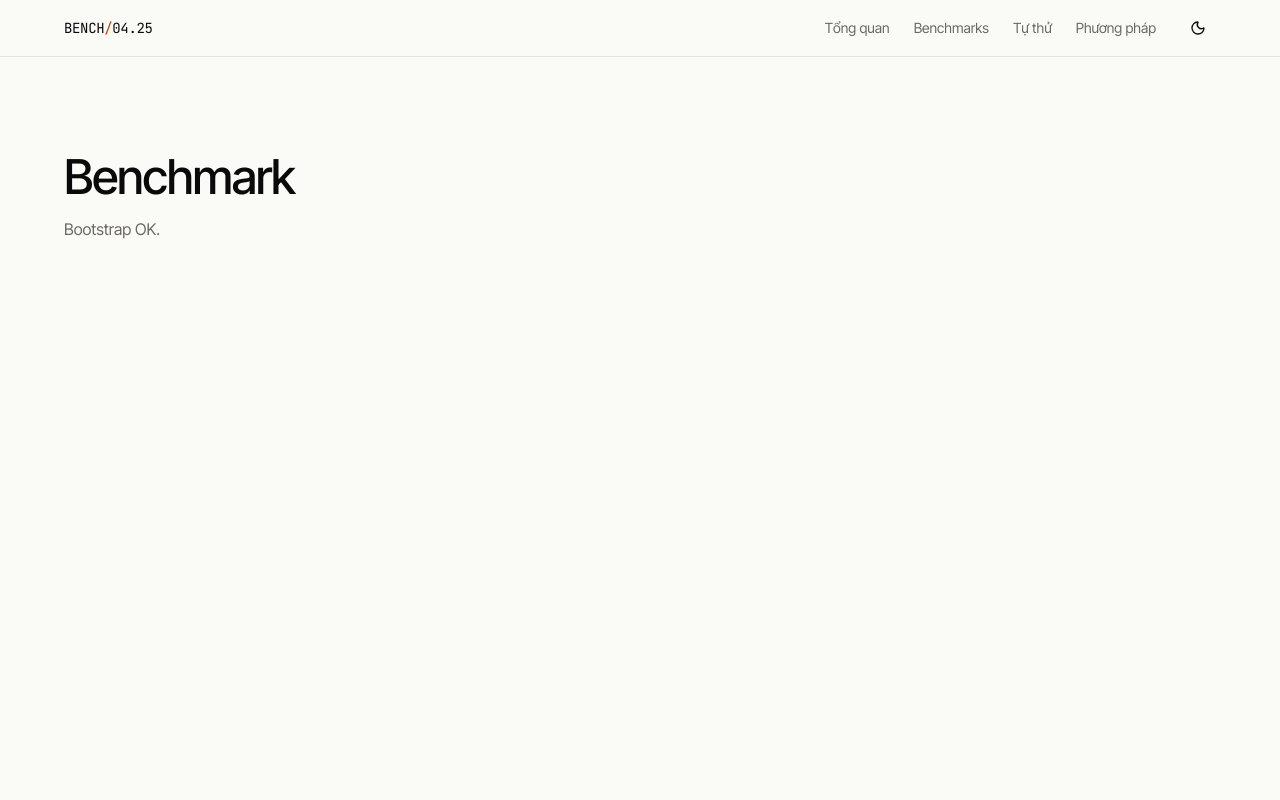
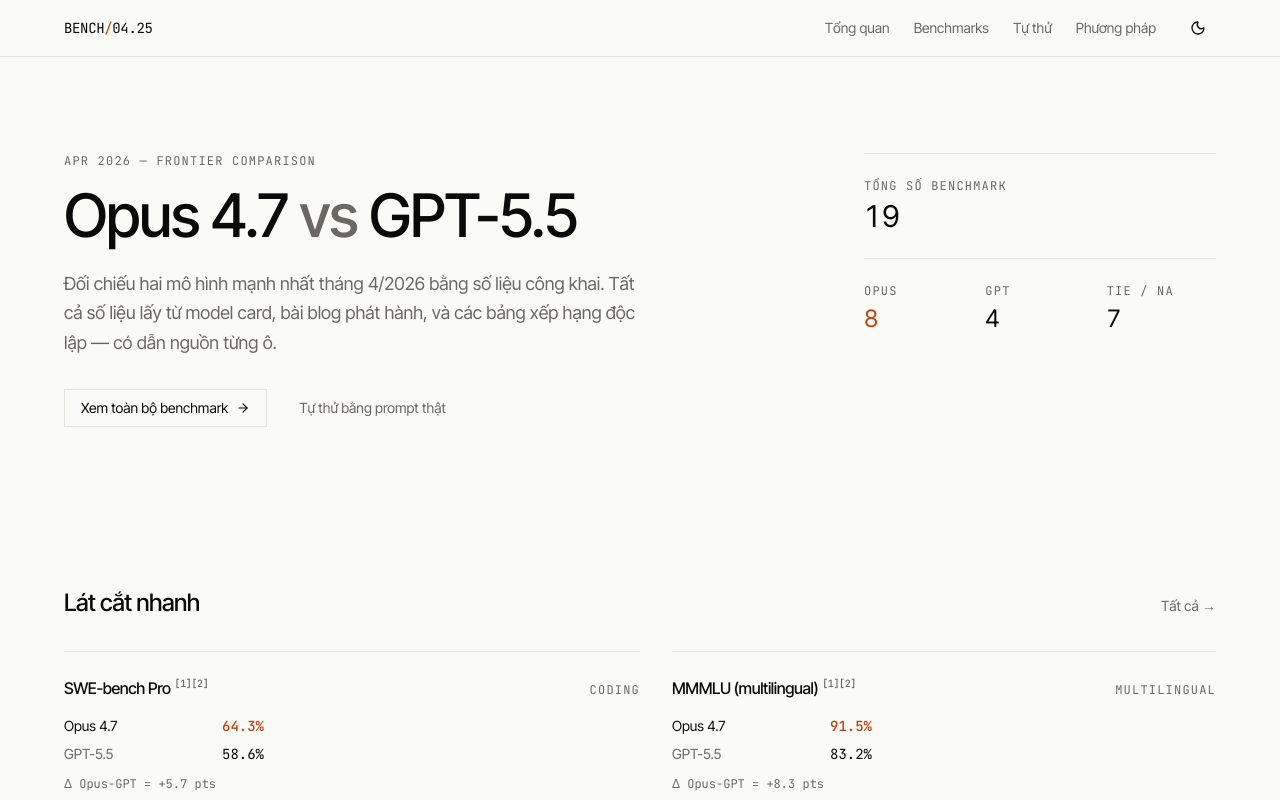
Before and after one commit to riftzen-bit/benchmark, a Next.js app: page / in a window 1280 px wide. Shown: the top 800 px of the page. Built offline with nearby package versions, Linux system fonts and the light colour scheme.

Commit message:
feat(home): editorial hero, headline benchmarks, dual model spec card

```diff
--- a/app/page.tsx
+++ b/app/page.tsx
@@ -1,8 +1,155 @@
+import Link from "next/link";
+import { SITE_META } from "@/lib/data/meta";
+import { BENCHMARKS } from "@/lib/data/benchmarks";
+import { SummaryCard } from "@/components/benchmark/summary-card";
+import { winnerOf } from "@/lib/utils/delta";
+import { ArrowRight } from "lucide-react";
+
+const HEADLINE_IDS = [
+  "swe-bench-pro",
+  "terminal-bench-2",
+  "gpqa-diamond",
+  "mmmlu",
+  "browsecomp",
+  "output-price",
+];
+
 export default function HomePage() {
+  const headline = HEADLINE_IDS
+    .map((id) => BENCHMARKS.find((b) => b.id === id))
+    .filter((b): b is NonNullable<typeof b> => Boolean(b));
+
+  const tally = BENCHMARKS.reduce(
+    (acc, row) => {
+      const w = winnerOf(row);
+      if (w === "opus") acc.opus += 1;
+      else if (w === "gpt") acc.gpt += 1;
+      else if (w === "tie") acc.tie += 1;
+      return acc;
+    },
+    { opus: 0, gpt: 0, tie: 0 },
+  );
+
   return (
-    <main className="mx-auto max-w-[1200px] px-6 py-24">
-      <h1 className="text-5xl font-medium tracking-tight">Benchmark</h1>
-      <p className="mt-4 text-[var(--mute)]">Bootstrap OK.</p>
-    </main>
+    <div className="mx-auto max-w-[1200px] px-6">
+      <section className="grid gap-12 py-24 md:grid-cols-12">
+        <div className="md:col-span-8">
+          <p className="mono text-xs uppercase tracking-widest text-[var(--mute)]">
+            Apr 2026 — Frontier Comparison
+          </p>
+          <h1 className="mt-4 text-5xl font-medium tracking-tight md:text-6xl">
+            Opus 4.7
+            <span className="text-[var(--mute)]"> vs </span>
+            GPT-5.5
+          </h1>
+          <p className="mt-6 max-w-[55ch] text-lg leading-relaxed text-[var(--mute)]">
+            {SITE_META.tagline} Tất cả số liệu lấy từ model card, bài blog phát hành,
+            và các bảng xếp hạng độc lập — có dẫn nguồn từng ô.
+          </p>
+          <div className="mt-8 flex gap-4">
+            <Link
+              href="/benchmarks"
+              className="inline-flex items-center gap-2 border border-[var(--foreground)] px-4 py-2 text-sm transition-colors hover:bg-[var(--foreground)] hover:text-[var(--background)]"
+            >
+              Xem toàn bộ benchmark
+              <ArrowRight className="h-3.5 w-3.5" />
+            </Link>
+            <Link
+              href="/test-yourself"
+              className="inline-flex items-center gap-2 px-4 py-2 text-sm text-[var(--mute)] hover:text-[var(--foreground)]"
+            >
+              Tự thử bằng prompt thật
+            </Link>
+          </div>
+        </div>
+
+        <aside className="md:col-span-4">
+          <div className="border-t border-[var(--rule)] pt-6">
+            <p className="mono text-xs uppercase tracking-widest text-[var(--mute)]">
+              Tổng số benchmark
+            </p>
+            <p className="mt-1 text-3xl tnum">{BENCHMARKS.length}</p>
+          </div>
+          <div className="mt-6 grid grid-cols-3 gap-3 border-t border-[var(--rule)] pt-6">
+            <Stat label="Opus" value={tally.opus} accent />
+            <Stat label="GPT" value={tally.gpt} />
+            <Stat label="Tie / NA" value={BENCHMARKS.length - tally.opus - tally.gpt} />
+          </div>
+        </aside>
+      </section>
+
+      <section className="py-16">
+        <header className="mb-8 flex items-baseline justify-between">
+          <h2 className="text-2xl font-medium tracking-tight">Lát cắt nhanh</h2>
+          <Link
+            href="/benchmarks"
+            className="text-sm text-[var(--mute)] hover:text-[var(--foreground)]"
+          >
+            Tất cả →
+          </Link>
+        </header>
+        <div className="grid gap-0 md:grid-cols-2">
+          <div>
+            {headline.slice(0, 3).map((row) => (
+              <SummaryCard key={row.id} row={row} />
+            ))}
+          </div>
+          <div className="md:pl-8">
+            {headline.slice(3).map((row) => (
+              <SummaryCard key={row.id} row={row} />
+            ))}
+          </div>
+        </div>
+      </section>
+
+      <section className="py-16">
+        <div className="grid gap-12 border-t border-[var(--rule)] pt-16 md:grid-cols-2">
+          <ModelCard kind="opus" />
+          <ModelCard kind="gpt" />
+        </div>
+      </section>
+    </div>
   );
 }
+
+function Stat({ label, value, accent }: { label: string; value: number; accent?: boolean }) {
+  return (
+    <div>
+      <p className="mono text-xs uppercase tracking-widest text-[var(--mute)]">{label}</p>
+      <p className={`mt-1 text-2xl tnum ${accent ? "text-[var(--accent)]" : ""}`}>{value}</p>
+    </div>
+  );
+}
+
+function ModelCard({ kind }: { kind: "opus" | "gpt" }) {
+  const m = SITE_META.models[kind];
+  return (
+    <div>
+      <p className="mono text-xs uppercase tracking-widest text-[var(--mute)]">
+        {m.vendor}
+      </p>
+      <h3 className="mt-2 text-2xl font-medium tracking-tight">{m.name}</h3>
+      <dl className="mt-6 grid grid-cols-2 gap-x-6 gap-y-3 text-sm">
+        <Dt>Phát hành</Dt>
+        <Dd mono>{m.releaseDate}</Dd>
+        <Dt>Context</Dt>
+        <Dd mono>{(m.contextWindow / 1000).toFixed(0)}k</Dd>
+        <Dt>Max output</Dt>
+        <Dd mono>{m.maxOutput ? `${(m.maxOutput / 1000).toFixed(0)}k` : "—"}</Dd>
+        <Dt>Input $</Dt>
+        <Dd mono>${m.inputPrice.toFixed(2)} / Mtok</Dd>
+        <Dt>Output $</Dt>
+        <Dd mono>${m.outputPrice.toFixed(2)} / Mtok</Dd>
+        <Dt>API id</Dt>
+        <Dd mono>{m.apiId}</Dd>
+      </dl>
+    </div>
+  );
+}
+
+function Dt({ children }: { children: React.ReactNode }) {
+  return <dt className="text-[var(--mute)]">{children}</dt>;
+}
+function Dd({ children, mono }: { children: React.ReactNode; mono?: boolean }) {
+  return <dd className={`tnum ${mono ? "mono" : ""}`}>{children}</dd>;
+}
```
